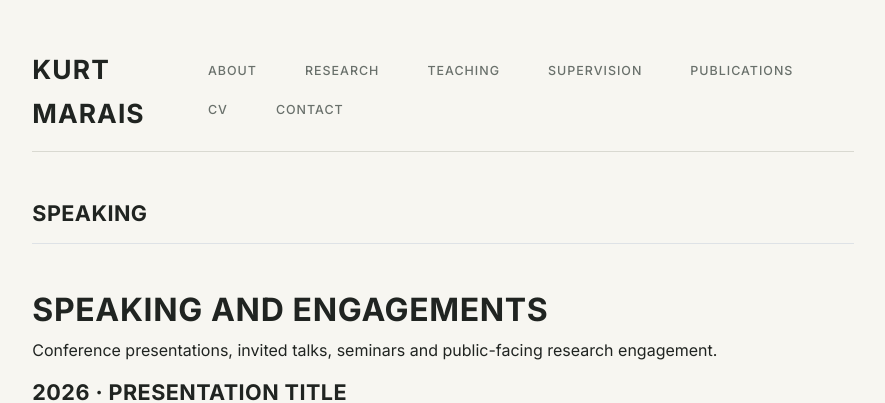
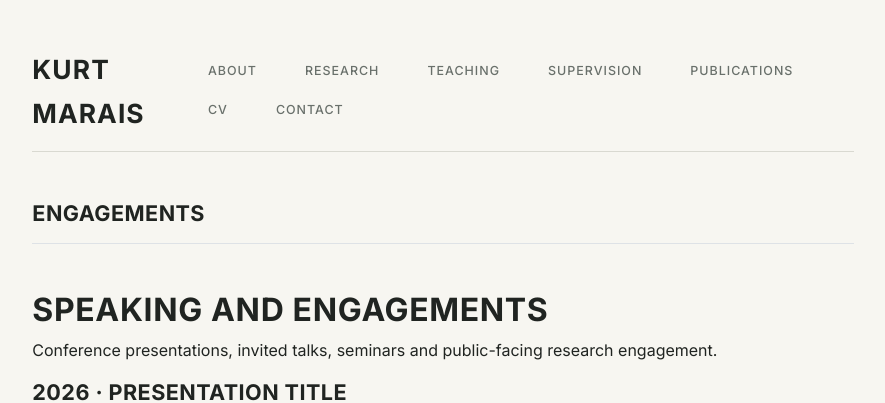
Before and after one commit to kurtmarais/kurtmarais.github.io, a Jekyll site: the page built from engagements.md, in a window 1280 px wide. Shown: the top 403 px of the page, without its empty margins (197-1082 px from the left). Built offline with Jekyll 4.4.1, drawn with Linux system fonts in a browser that asks for light colours.

Commit message:
Update and rename speaking.md to engagements.md

```diff
--- a/speaking.md
+++ b/engagements.md
@@ -1,7 +1,7 @@
 ---
 layout: page
-title: "Speaking"
-permalink: /speaking/
+title: "Engagements"
+permalink: /engagements/
 ---
 
 ## Speaking and engagements
```
